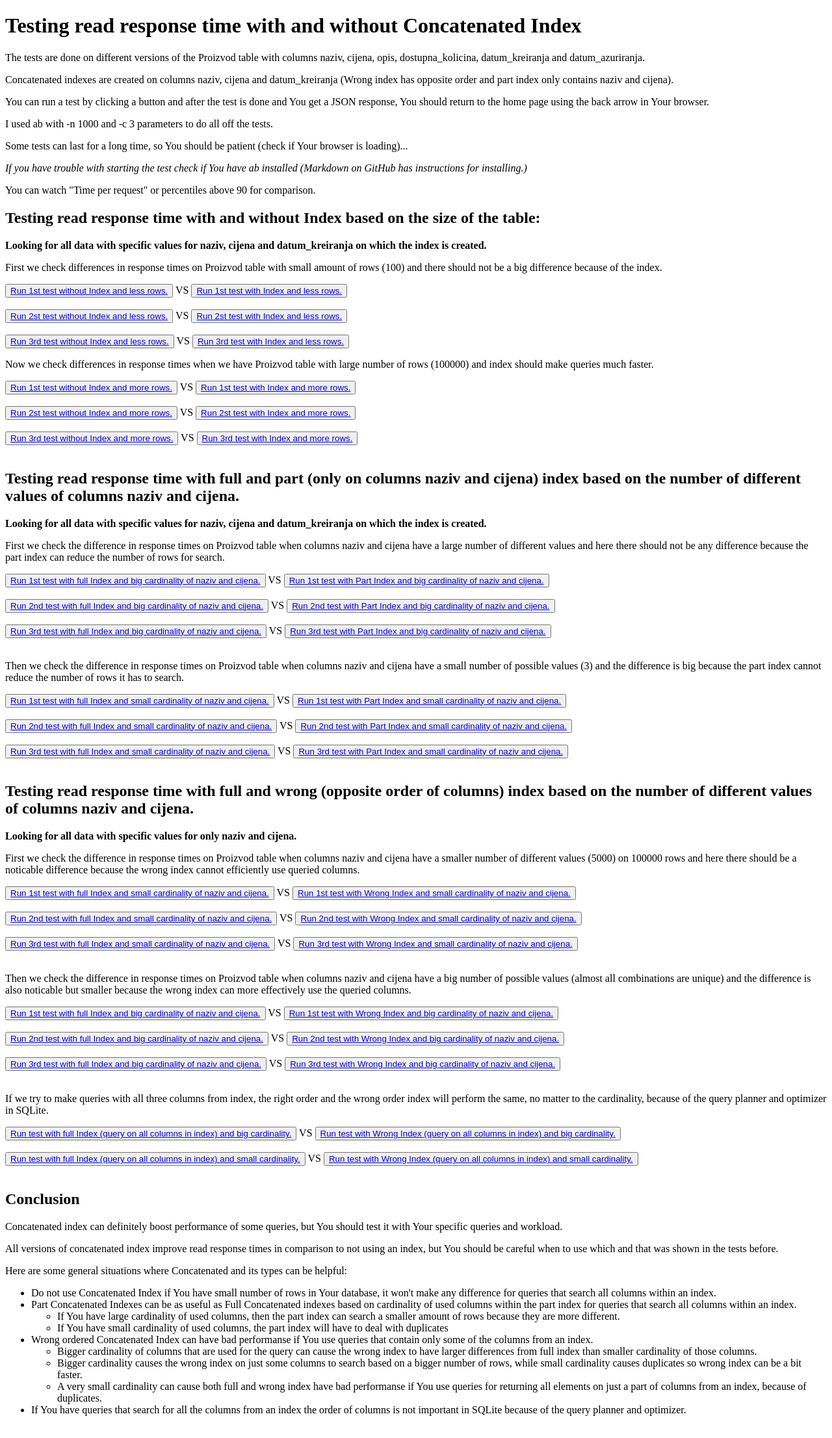
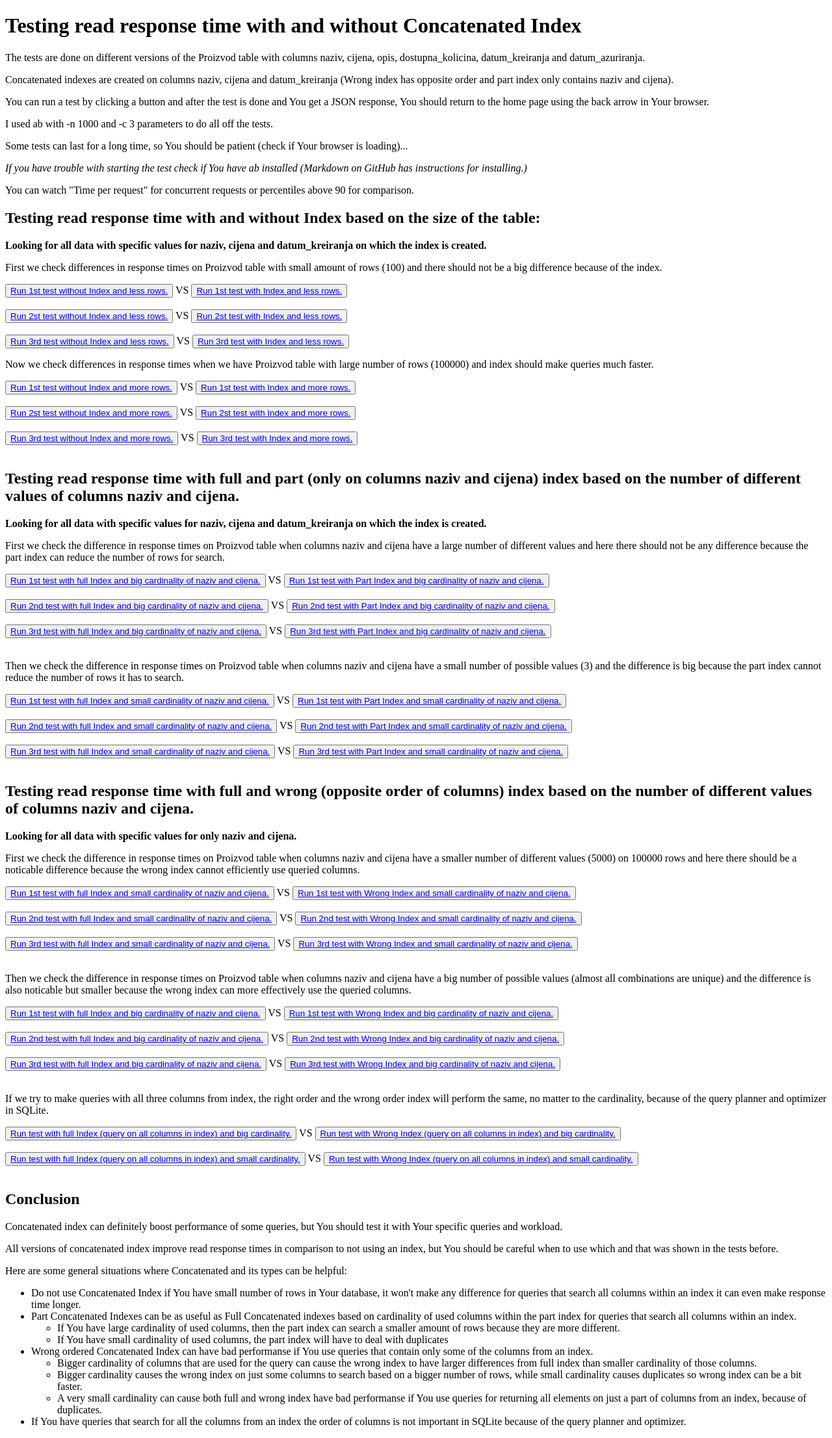
Before and after one commit to T30M47/ExperimentalWork, a Django app: page / in a window 1280 px wide. Shown: the whole page at 65% size. Before the commit the page ends 2179 px from the top, so only its background shows below. Run offline with Django 4.2, Linux system fonts and the light colour scheme.

Commit message:
Update markdown and template.

```diff
--- a/main/templates/template.html
+++ b/main/templates/template.html
@@ -13,7 +13,7 @@
     <p>I used ab with -n 1000 and -c 3 parameters to do all off the tests.</p>
     <p>Some tests can last for a long time, so You should be patient (check if Your browser is loading)...</p>
     <p><i>If you have trouble with starting the test check if You have ab installed (Markdown on GitHub has instructions for installing.)</i></p>
-    <p>You can watch "Time per request" or percentiles above 90 for comparison.</p>
+    <p>You can watch "Time per request" for concurrent requests or percentiles above 90 for comparison.</p>
 
     <h2>Testing read response time with and without Index based on the size of the table:</h2>
     <p><strong>Looking for all data with specific values for naziv, cijena and datum_kreiranja on which the index is created.</strong></p>
@@ -94,7 +94,7 @@
     <p>All versions of concatenated index improve read response times in comparison to not using an index, but You should be careful when to use which and that was shown in the tests before.</p>
     <p>Here are some general situations where Concatenated and its types can be helpful:</p>
     <ul>
-    <li>Do not use Concatenated Index if You have small number of rows in Your database, it won't make any difference for queries that search all columns within an index.</li>
+    <li>Do not use Concatenated Index if You have small number of rows in Your database, it won't make any difference for queries that search all columns within an index it can even make response time longer.</li>
     <li>Part Concatenated Indexes can be as useful as Full Concatenated indexes based on cardinality of used columns within the part index for queries that search all columns within an index. </li>
         <ul>
         <li>If You have large cardinality of used columns, then the part index can search a smaller amount of rows because they are more different.</li>
```
Also changed, not shown: benchmark_report.md (+1 -1 lines).
